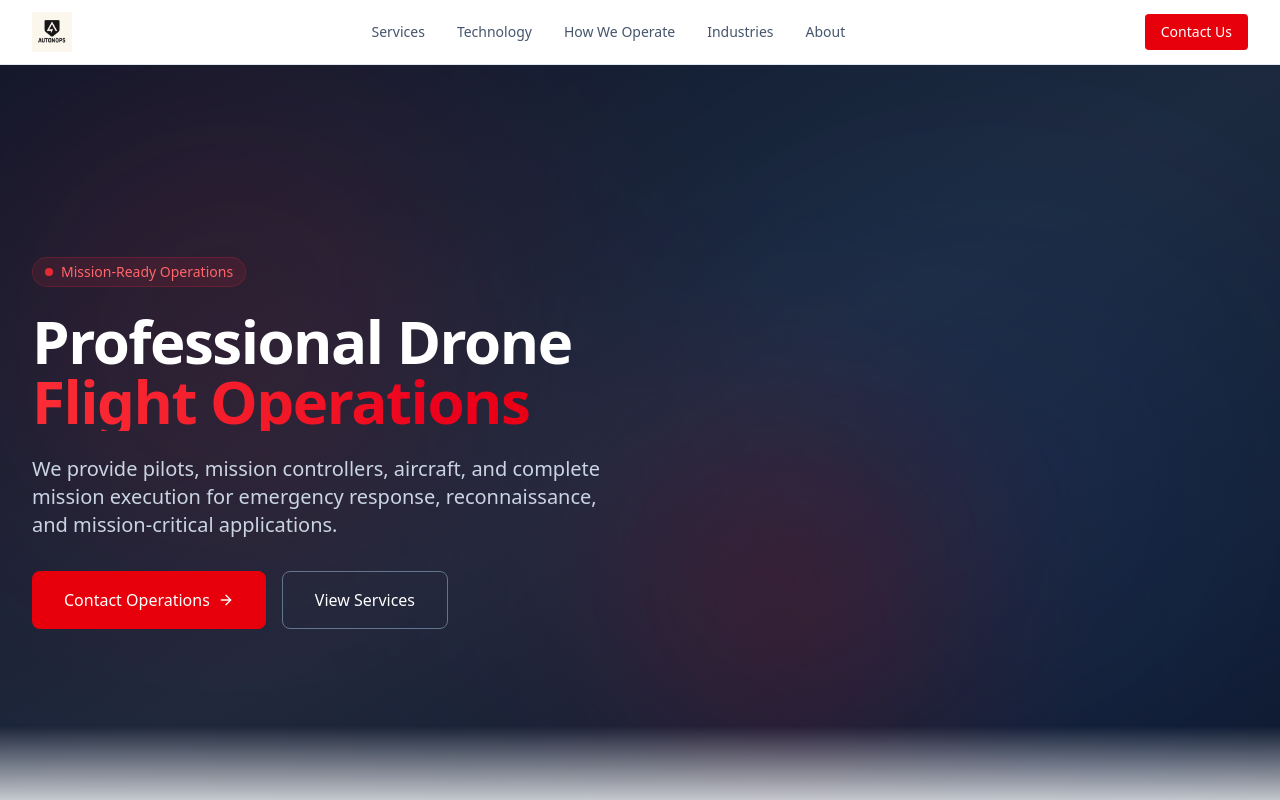
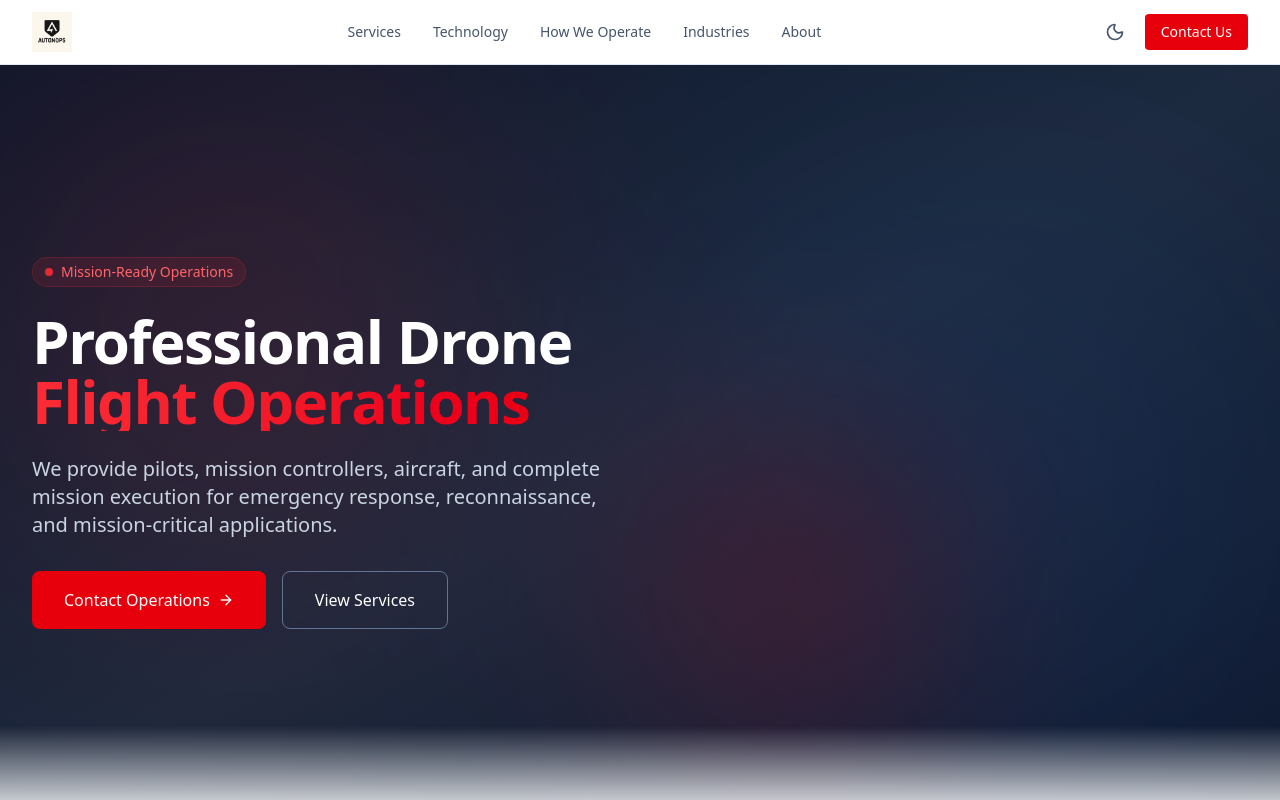
Before and after one commit to Kibey84/autonops, a Next.js app: page / in a window 1280 px wide. Shown: the top 800 px of the page. Built offline with nearby package versions, Linux system fonts and the light colour scheme.

Commit message:
Add dark mode toggle with theme provider

```diff
--- a/src/app/globals.css
+++ b/src/app/globals.css
@@ -10,6 +10,14 @@
   --card: #ffffff;
   --dark-bg: #0f172a;
   --dark-surface: #1e293b;
+}
+
+.dark {
+  --background: #0f172a;
+  --foreground: #f8fafc;
+  --muted: #94a3b8;
+  --border: #334155;
+  --card: #1e293b;
 }
 
 @theme inline {
--- a/src/app/layout.tsx
+++ b/src/app/layout.tsx
@@ -3,6 +3,7 @@ import { Geist, Geist_Mono } from "next/font/google";
 import "./globals.css";
 import Header from "@/components/Header";
 import Footer from "@/components/Footer";
+import ThemeProvider from "@/components/ThemeProvider";
 
 const geistSans = Geist({
   variable: "--font-geist-sans",
@@ -79,11 +80,13 @@ export default function RootLayout({
   return (
     <html lang="en">
       <body
-        className={`${geistSans.variable} ${geistMono.variable} antialiased`}
+        className={`${geistSans.variable} ${geistMono.variable} antialiased bg-[var(--background)] text-[var(--foreground)] transition-colors duration-300`}
       >
-        <Header />
-        <main className="pt-16">{children}</main>
-        <Footer />
+        <ThemeProvider>
+          <Header />
+          <main className="pt-16">{children}</main>
+          <Footer />
+        </ThemeProvider>
       </body>
     </html>
   );
--- a/src/components/Header.tsx
+++ b/src/components/Header.tsx
@@ -3,7 +3,8 @@
 import Link from 'next/link';
 import Image from 'next/image';
 import { useState } from 'react';
-import { Menu, X } from 'lucide-react';
+import { Menu, X, Sun, Moon } from 'lucide-react';
+import { useTheme } from './ThemeProvider';
 
 const navigation = [
   { name: 'Services', href: '/services' },
@@ -15,9 +16,10 @@ const navigation = [
 
 export default function Header() {
   const [mobileMenuOpen, setMobileMenuOpen] = useState(false);
+  const { theme, toggleTheme, mounted } = useTheme();
 
   return (
-    <header className="fixed top-0 left-0 right-0 z-50 bg-white/95 backdrop-blur-sm border-b border-slate-200">
+    <header className="fixed top-0 left-0 right-0 z-50 bg-white/95 dark:bg-slate-900/95 backdrop-blur-sm border-b border-slate-200 dark:border-slate-800 transition-colors">
       <nav className="max-w-7xl mx-auto px-4 sm:px-6 lg:px-8">
         <div className="flex items-center justify-between h-16">
           {/* Logo */}
@@ -38,15 +40,22 @@ export default function Header() {
               <Link
                 key={item.name}
                 href={item.href}
-                className="text-slate-600 hover:text-slate-900 text-sm font-medium transition-colors"
+                className="text-slate-600 dark:text-slate-300 hover:text-slate-900 dark:hover:text-white text-sm font-medium transition-colors"
               >
                 {item.name}
               </Link>
             ))}
           </div>
 
-          {/* CTA Button */}
-          <div className="hidden md:block">
+          {/* CTA Button & Theme Toggle */}
+          <div className="hidden md:flex items-center gap-3">
+            <button
+              onClick={toggleTheme}
+              className="p-2 text-slate-600 dark:text-slate-300 hover:text-slate-900 dark:hover:text-white hover:bg-slate-100 dark:hover:bg-slate-800 rounded-lg transition-colors"
+              aria-label={theme === 'dark' ? 'Switch to light mode' : 'Switch to dark mode'}
+            >
+              {mounted ? (theme === 'dark' ? <Sun className="w-5 h-5" /> : <Moon className="w-5 h-5" />) : <Moon className="w-5 h-5" />}
+            </button>
             <Link
               href="/contact"
               className="inline-flex items-center px-4 py-2 bg-red-600 text-white text-sm font-medium rounded hover:bg-red-700 transition-colors"
@@ -56,25 +65,34 @@ export default function Header() {
           </div>
 
           {/* Mobile menu button */}
+          <div className="md:hidden flex items-center gap-2">
+            <button
+              onClick={toggleTheme}
+              className="p-2 text-slate-600 dark:text-slate-300 hover:text-slate-900 dark:hover:text-white rounded-lg transition-colors"
+              aria-label={theme === 'dark' ? 'Switch to light mode' : 'Switch to dark mode'}
+            >
+              {mounted ? (theme === 'dark' ? <Sun className="w-5 h-5" /> : <Moon className="w-5 h-5" />) : <Moon className="w-5 h-5" />}
+            </button>
             <button
               type="button"
-            className="md:hidden p-2 text-slate-600 hover:text-slate-900"
+              className="p-2 text-slate-600 dark:text-slate-300 hover:text-slate-900 dark:hover:text-white"
               onClick={() => setMobileMenuOpen(!mobileMenuOpen)}
               aria-label={mobileMenuOpen ? 'Close menu' : 'Open menu'}
             >
               {mobileMenuOpen ? <X className="w-6 h-6" /> : <Menu className="w-6 h-6" />}
             </button>
           </div>
+        </div>
 
         {/* Mobile menu */}
         {mobileMenuOpen && (
-          <div className="md:hidden py-4 border-t border-slate-200">
+          <div className="md:hidden py-4 border-t border-slate-200 dark:border-slate-800">
             <div className="flex flex-col gap-4">
               {navigation.map((item) => (
                 <Link
                   key={item.name}
                   href={item.href}
-                  className="text-slate-600 hover:text-slate-900 text-sm font-medium transition-colors"
+                  className="text-slate-600 dark:text-slate-300 hover:text-slate-900 dark:hover:text-white text-sm font-medium transition-colors"
                   onClick={() => setMobileMenuOpen(false)}
                 >
                   {item.name}
--- /dev/null
+++ b/src/components/ThemeProvider.tsx
@@ -0,0 +1,57 @@
+'use client';
+
+import { createContext, useContext, useEffect, useState, ReactNode } from 'react';
+
+type Theme = 'light' | 'dark';
+
+interface ThemeContextType {
+  theme: Theme;
+  toggleTheme: () => void;
+  mounted: boolean;
+}
+
+const ThemeContext = createContext<ThemeContextType>({
+  theme: 'light',
+  toggleTheme: () => {},
+  mounted: false,
+});
+
+export function useTheme() {
+  return useContext(ThemeContext);
+}
+
+interface ThemeProviderProps {
+  children: ReactNode;
+}
+
+export default function ThemeProvider({ children }: ThemeProviderProps) {
+  const [theme, setTheme] = useState<Theme>('light');
+  const [mounted, setMounted] = useState(false);
+
+  useEffect(() => {
+    setMounted(true);
+    const stored = localStorage.getItem('theme') as Theme | null;
+    if (stored) {
+      setTheme(stored);
+    } else if (window.matchMedia('(prefers-color-scheme: dark)').matches) {
+      setTheme('dark');
+    }
+  }, []);
+
+  useEffect(() => {
+    if (mounted) {
+      document.documentElement.classList.toggle('dark', theme === 'dark');
+      localStorage.setItem('theme', theme);
+    }
+  }, [theme, mounted]);
+
+  const toggleTheme = () => {
+    setTheme((prev) => (prev === 'light' ? 'dark' : 'light'));
+  };
+
+  return (
+    <ThemeContext.Provider value={{ theme, toggleTheme, mounted }}>
+      {children}
+    </ThemeContext.Provider>
+  );
+}
```
Lines whose indentation alone changed are shown as unchanged.
